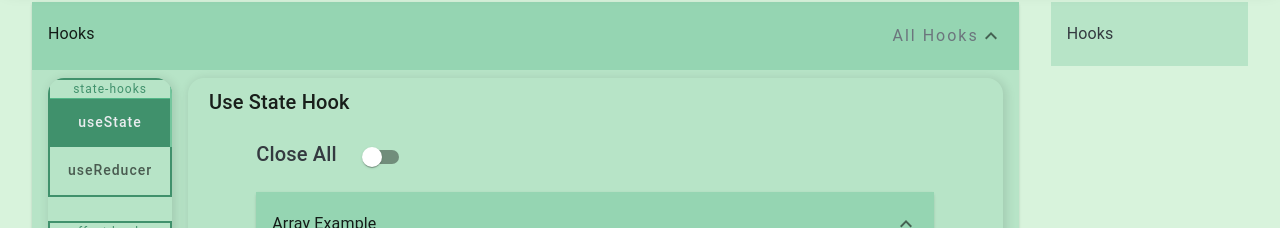
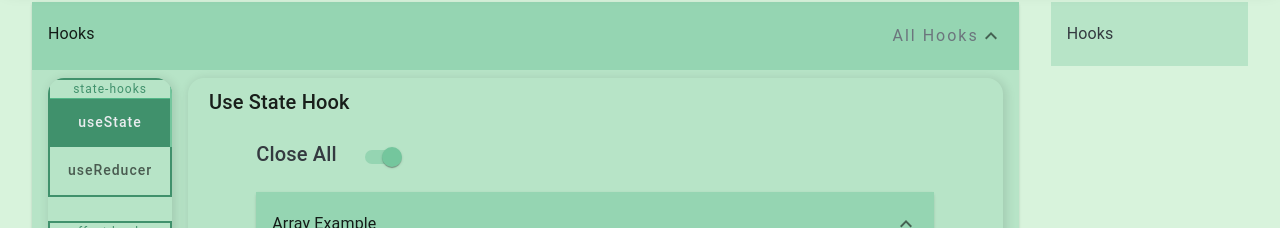
Before and after one commit to raymanu404/infinity_portfolio, a React (Vite) app: page /projects/knowledge_hub in a window 1280 px wide. Shown: the part 102-330 px from the top of the page. Built offline with nearby package versions, Linux system fonts and the light colour scheme; a web font is replaced by a local one.

Commit message:
make default true

```diff
--- a/src/Shared/Components/Switcher/Switcher.tsx
+++ b/src/Shared/Components/Switcher/Switcher.tsx
@@ -4,6 +4,7 @@ import React, { useState } from 'react';
 
 interface SwitcherProps {
   label: string;
+  isClosed?: boolean;
 }
 
 const Switcher: React.FC<Props> = ({ isSwitched, label, setIsSwitched }) => {
@@ -28,8 +29,8 @@ const Switcher: React.FC<Props> = ({ isSwitched, label, setIsSwitched }) => {
 
 Switcher.displayName = 'Switcher';
 
-const useSwitcher = ({ label }: SwitcherProps) => {
-  const [isSwitched, setIsSwitched] = useState(false);
+const useSwitcher = ({ label, isClosed = true }: SwitcherProps) => {
+  const [isSwitched, setIsSwitched] = useState(isClosed);
 
   const SwitcherComponent = (
     <Switcher isSwitched={isSwitched} setIsSwitched={setIsSwitched} label={label} />
```
